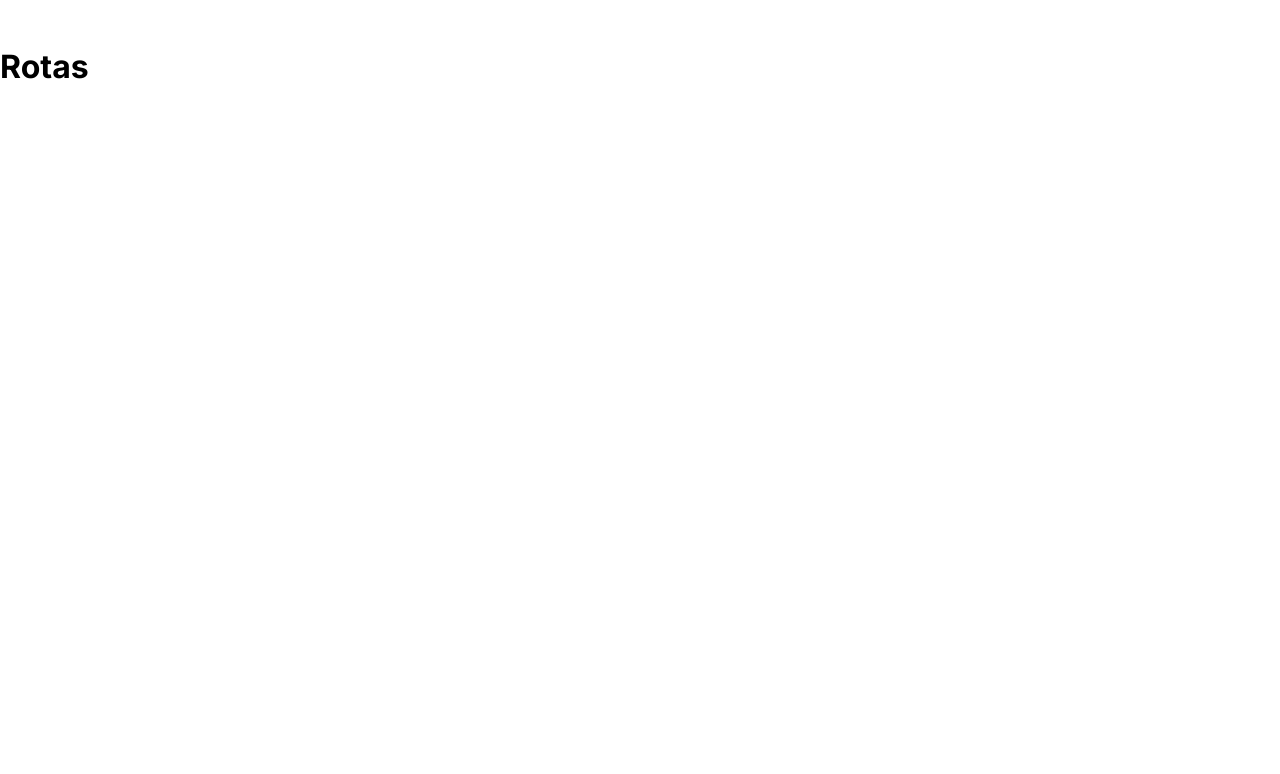
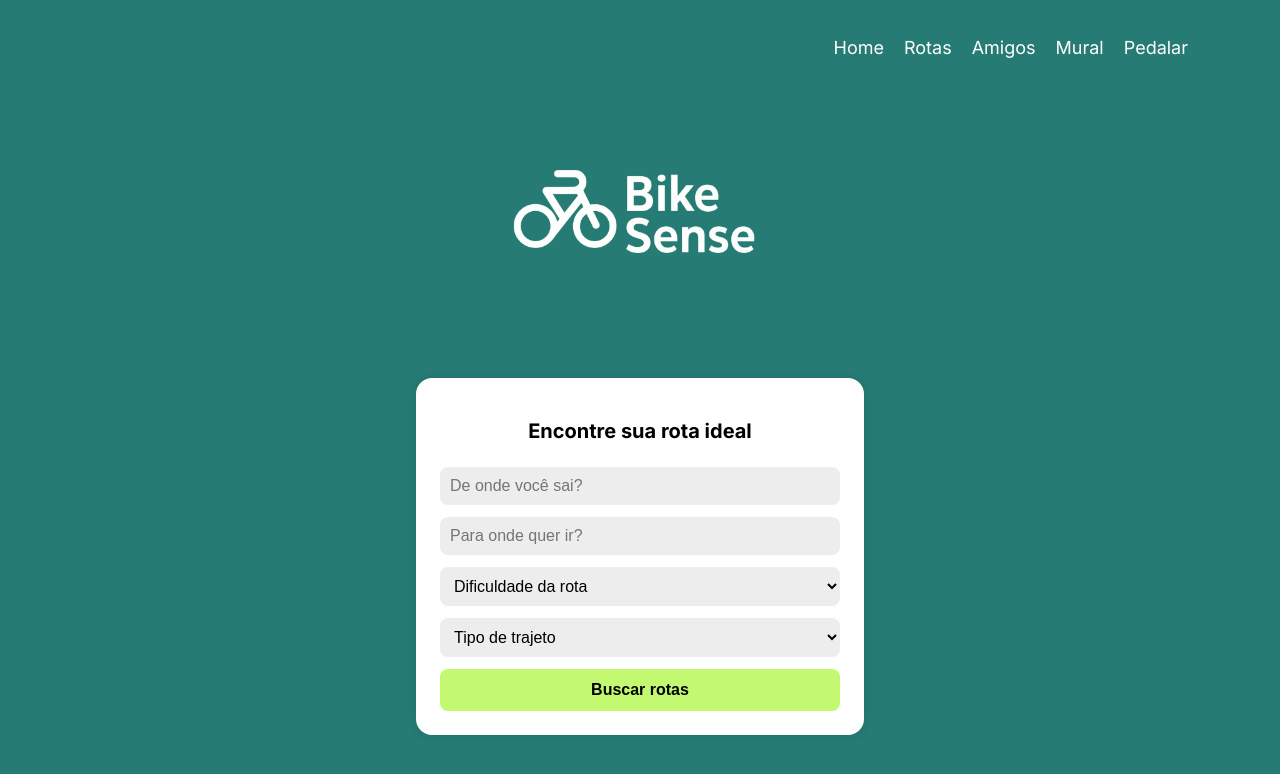
Before and after one commit to FIAP-SE/BikeSense, a React (Create React App) app: page /Rotas in a window 1280 px wide. Shown: the top 774 px of the page. Built offline with nearby package versions, Linux system fonts and the light colour scheme.

Commit message:
rotas parcialmente pronto

```diff
--- a/src/pages/Rotas/Rotas.tsx
+++ b/src/pages/Rotas/Rotas.tsx
@@ -1,13 +1,64 @@
-import React from "react";
-import "./style.css"
+import React, { useState } from 'react';import "./style.css"
 import { Link } from "react-router-dom";
 import ProjectHeader from "../../components/ProjectHeader";
+import bikeSenseLogo from "../../img/bike_sense.png";
+
 
 const Rotas: React.FC = () => {
+  const [start, setStart] = useState('');
+  const [end, setEnd] = useState('');
+  const [difficulty, setDifficulty] = useState('');
+  const [routeType, setRouteType] = useState('');
+
+  const handleSubmit = (e: React.FormEvent) => {
+    e.preventDefault();
+    console.log({ start, end, difficulty, routeType });
+    // Aqui você pode integrar com uma API ou lógica de busca
+  };
+
   return (
-    <div>
+    <div className="routes-container">
       <ProjectHeader />
-      <h1>Rotas</h1>
+      <div className="routes-leftside">
+        <img src={bikeSenseLogo} alt="Bike Sense Logo" className="bike-sense-logo" />
+        <div className="routes-left-card">
+          <form className="route-form" onSubmit={handleSubmit}>
+            <h2>Encontre sua rota ideal</h2>
+
+            <input
+              type="text"
+              placeholder="De onde você sai?"
+              value={start}
+              onChange={(e) => setStart(e.target.value)}
+            />
+
+            <input
+              type="text"
+              placeholder="Para onde quer ir?"
+              value={end}
+              onChange={(e) => setEnd(e.target.value)}
+            />
+
+            <select value={difficulty} onChange={(e) => setDifficulty(e.target.value)}>
+              <option value="">Dificuldade da rota</option>
+              <option value="facil">Fácil</option>
+              <option value="media">Média</option>
+              <option value="dificil">Difícil</option>
+            </select>
+
+            <select value={routeType} onChange={(e) => setRouteType(e.target.value)}>
+              <option value="">Tipo de trajeto</option>
+              <option value="urbano">Urbano</option>
+              <option value="trilha">Trilha</option>
+              <option value="misto">Misto</option>
+            </select>
+
+            <button type="submit">Buscar rotas</button>
+          </form>
+        </div>
+
+      </div>
+
     </div>
   );
 };
--- a/src/pages/Rotas/style.css
+++ b/src/pages/Rotas/style.css
@@ -0,0 +1,53 @@
+.routes-container{
+    background-color: #267b74;
+    min-height: 100vh;
+    color: white;
+    font-family: 'Inter', sans-serif;
+    padding: 2rem;
+    font-weight: 400;
+    text-align: center;
+}
+
+
+.route-form {
+    background-color: white;
+    padding: 24px;
+    border-radius: 16px;
+    max-width: 400px;
+    margin: auto;
+    box-shadow: 0 0 10px rgba(0, 0, 0, 0.1);
+    display: flex;
+    flex-direction: column;
+    gap: 12px;
+}
+
+.route-form h2 {
+    font-size: 20px;
+    margin-bottom: 12px;
+    color: black;
+}
+
+.route-form input,
+.route-form select {
+    padding: 10px;
+    border: 1px solid #ccc;
+    border-radius: 8px;
+    font-size: 16px;
+    background-color: rgb(237, 237, 237);
+    border: #3f4a4900;
+}
+
+.route-form button {
+    background-color: #c2f970;
+    border: none;
+    padding: 12px;
+    border-radius: 8px;
+    font-size: 16px;
+    cursor: pointer;
+    font-weight: bold;
+    color: black;
+}
+
+.route-form button:hover {
+    background-color: #b3e561;
+}
```
